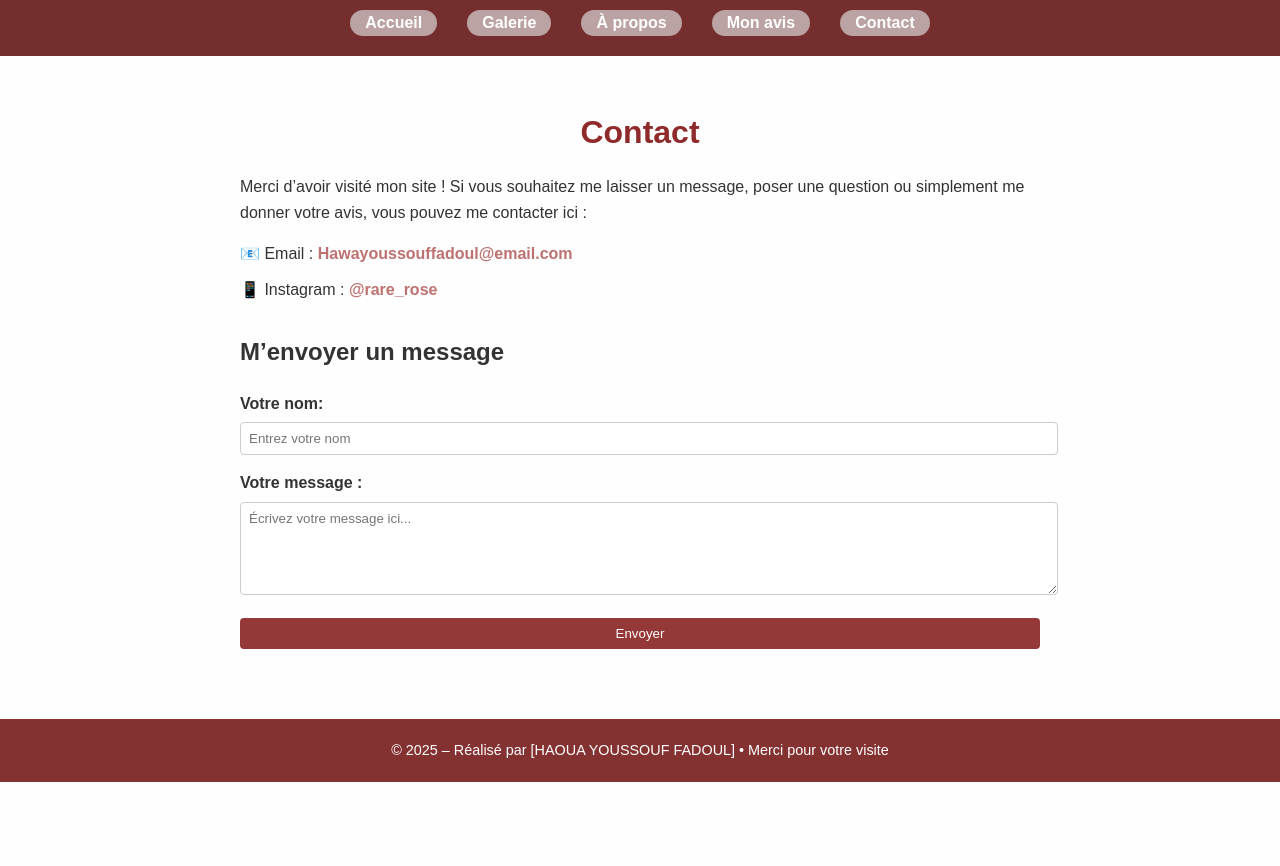
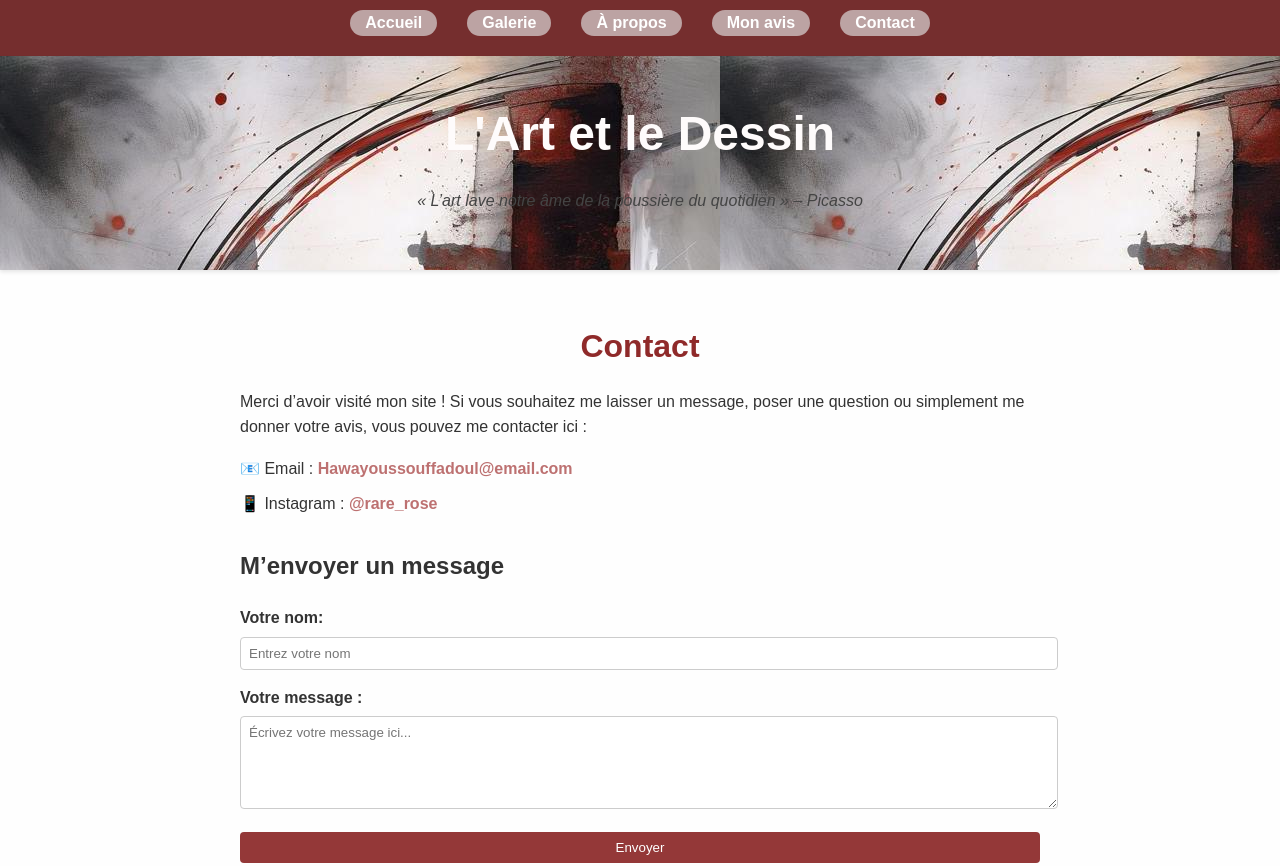
Before and after one commit to Rose-Mue/HAOUAYOUSSOUFFADOUL, a plain HTML site: page contact.html in a window 1280 px wide. Shown: the top 866 px of the page. Before the commit the page ends 800 px from the top, so only its background shows below. Drawn offline with Linux system fonts and the light colour scheme.

Commit message:
Update contact.html

```diff
--- a/contact.html
+++ b/contact.html
@@ -1,11 +1,9 @@
-
 <!DOCTYPE html>
 <html lang="fr">
 <head>
   <meta charset="UTF-8">
-  <title>Contact</title>
+  <title>contact</title>
   <link rel="stylesheet" href="L'art à ma facon.css">
-
 </head>
 <body>
 
@@ -19,6 +17,12 @@
 
   </ul>
 </nav>
+
+<header>
+
+  <h1>L'Art et le Dessin</h1>
+  <p>« L’art lave notre âme de la poussière du quotidien » – Picasso</p>
+</header>
 
   <div class="container">
     <h1>Contact</h1>
```
